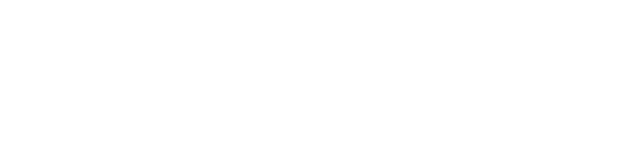
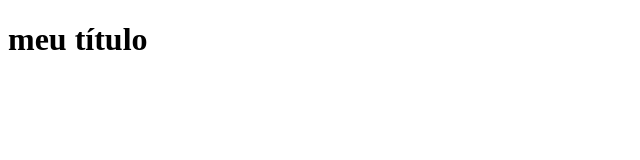
Before and after one commit to RoneCalisctil/teste_vercel, a plain HTML site: page index.html in a window 1280 px wide. Shown: the whole page, without its empty margins (0-640 px from the left). Drawn offline with Linux system fonts and the light colour scheme.

Commit message:
coloque titulo

```diff
--- a/index.html
+++ b/index.html
@@ -8,5 +8,7 @@
 </head>
 <body>
 
+    <h1> meu título</h1>
+
 </body>
 </html>
```
